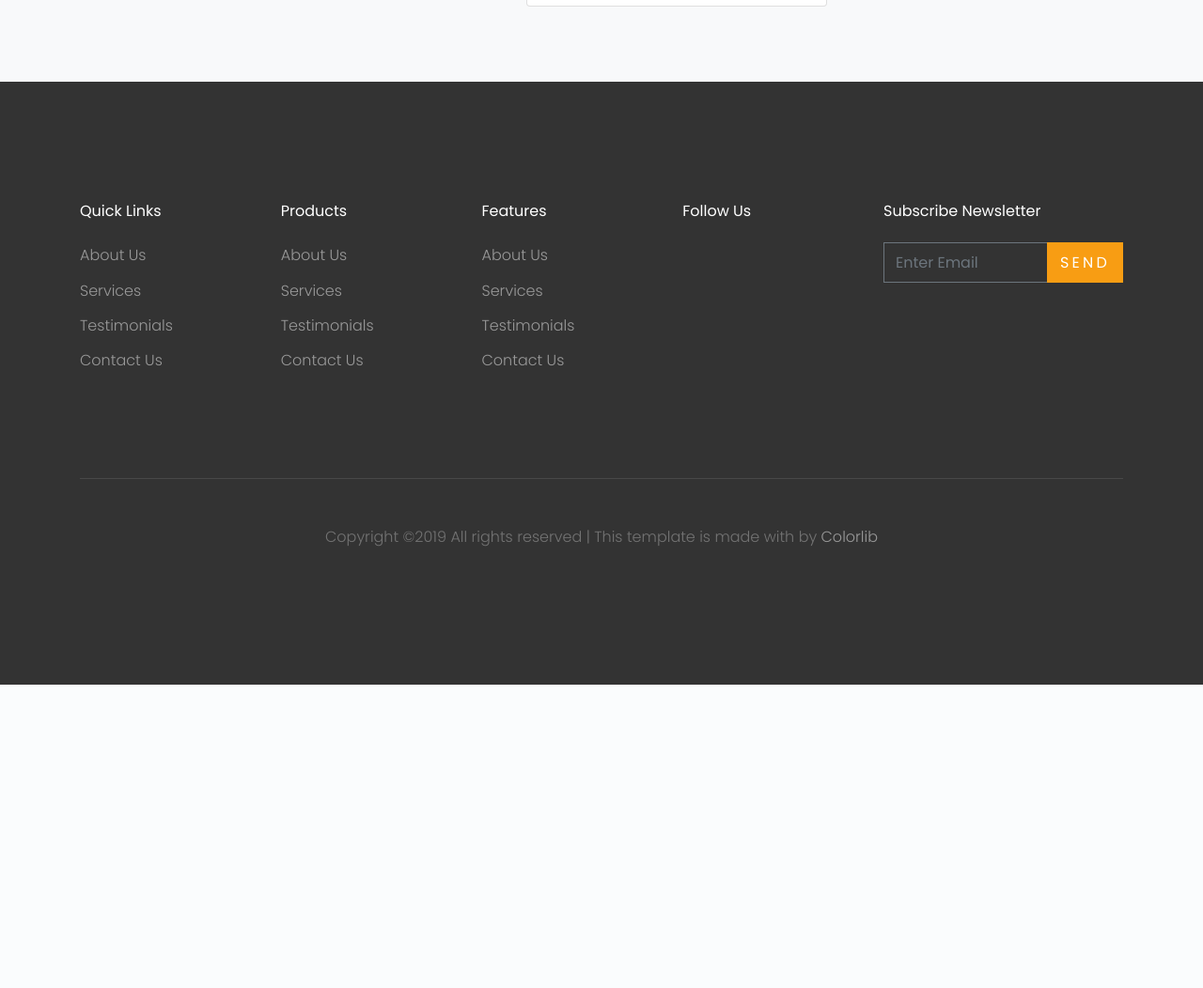
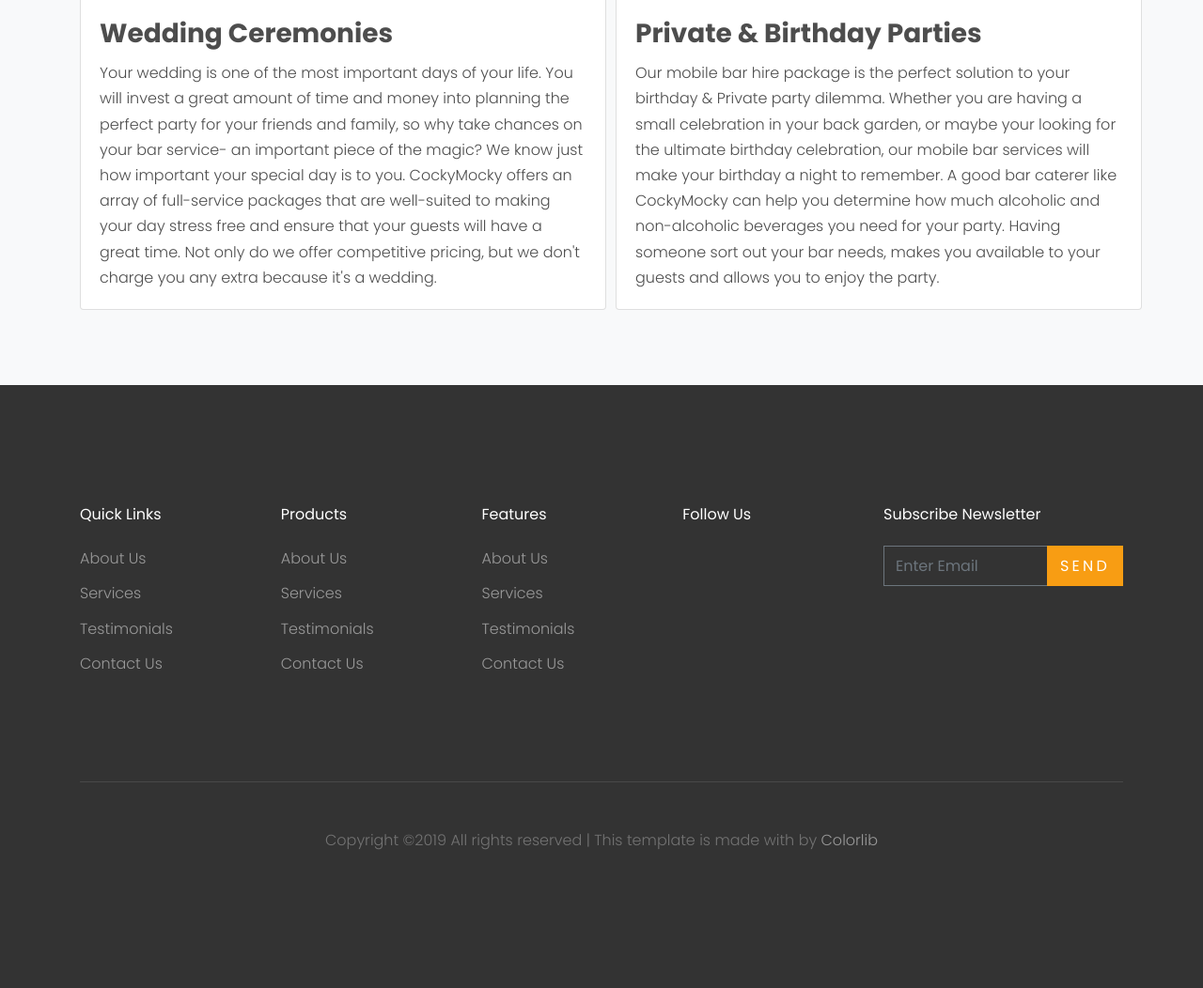
Before and after one commit to vincentmuya/Cocky_Mocky, a Django app: page / in a window 1280 px wide. Shown: the part 2784-3836 px from the top of the page at 94% size. Before the commit the page ends 3513 px from the top, so only its background shows below. Run offline with Django 3.2, Linux system fonts and the light colour scheme; some libraries are stand-ins or nearby versions; some web fonts are replaced.

Commit message:
fixed flex row and col-md conflic issue in cards

```diff
--- a/project/app/templates/index.html
+++ b/project/app/templates/index.html
@@ -140,46 +140,51 @@
             <p class="color-black-opacity-5">We offer exceptional services ranging from:</p>
           </div>
         </div>
+
         <div class="row">
-          <div class="col-md-5">
-            <div class="card" style="width: 20rem;">
-            <img class="card-img-top" src="http://www.liquid-catering.com/uploads/7/8/9/2/7892886/published/king-charles-vodka.jpeg?1540132848" alt="Card image cap">
-            <div class="card-body">
-              <h5 class="card-title">Cocktails</h5>
-              <p class="card-text">Some quick example text to build on the card title and make up the bulk of the card's content.</p>
-            </div>
+  <div class="col-md-6">
+    <div class="card" style="width: 35rem;">
+        <img class="card-img-top" src="/static/img/lit.png" alt=Card image cap height="200px" width="250px">
+      <div class="card-body">
+        <h3 class="card-title"> <strong>Cocktails</strong></h3>
+        <p class="card-text">We strongly believe that your party deserves style & polish. We think your event, regardless of the reason you are celebrating, should come as close as possible to flawless, seamless, smooth, relaxed and fun. It’s not just about mixing drinks and pouring the perfect glass of beer, it’s about becoming an extension of the atmosphere you are creating. We believe that the bar is the hub of the party: information central, the core, the heart, and the pivotal location that almost every single guest will visit at least once during their time at your party. We know that the experience they have at the bar, will be a reflection on you.</p>
+      </div>
+    </div>
+  </div>
+  <div class="col-md-6">
+    <div class="card" style="width: 35rem;">
+        <img class="card-img-top" src="/static/img/lit.png" alt=Card image cap height="200px" width="250px">
+      <div class="card-body">
+        <h3 class="card-title"> <strong>Corporate Events</strong></h3>
+        <p class="card-text">CockyMocky bar service can be customized to provide the perfect bar for your party. We offer a full range of beverage and bartending services designed to make your event a success. We can set up a complete, well-stocked bar for your event and staff it with our professional bartenders. We know that professional event bar service adds polish and the highest level of customer service to your event. Knowing that your bar is in good hands lets you relax and enjoy your event. Our event bar service professionals can assist you in putting together a full bar for any size event, make wine selections to fit any budget.</p>
+      </div>
+    </div>
+  </div>
+  </div>
+<br>
+  <div class="row">
+<div class="col-md-6">
+<div class="card" style="width: 35rem;">
+  <img class="card-img-top" src="/static/img/lit.png" alt=Card image cap height="200px" width="250px">
+<div class="card-body">
+  <h3 class="card-title"> <strong>Wedding Ceremonies</strong></h3>
+  <p class="card-text">Your wedding is one of the most important days of your life. You will invest a great amount of time and money into planning the perfect party for your friends and family, so why take chances on your bar service- an important piece of the magic? We know just how important your special day is to you. CockyMocky offers an array of full-service packages that are well-suited to making your day stress free and ensure that your guests will have a great time. Not only do we offer competitive pricing, but we don't charge you any extra because it's a wedding.</p>
+</div>
+</div>
+</div>
+<div class="col-md-6">
+<div class="card" style="width: 35rem;">
+  <img class="card-img-top" src="/static/img/lit.png" alt=Card image cap height="200px" width="250px">
+<div class="card-body">
+  <h3 class="card-title"> <strong>Private & Birthday Parties</strong></h3>
+  <p class="card-text">Our mobile bar hire package is the perfect solution to your birthday & Private party dilemma. Whether you are having a small celebration in your back garden, or maybe your looking for the ultimate birthday celebration, our mobile bar services will make your birthday a night to remember.
+  A good bar caterer like CockyMocky can help you determine how much alcoholic and non-alcoholic beverages you need for your party. Having someone sort out your bar needs, makes you available to your guests and allows you to enjoy the party.</p>
+
           </div>
-          </div>
+        </div>
+      </div>
+    </div>
 
-          <div class="col-md-5">
-            <div class="card" style="width: 20rem;">
-            <img class="card-img-top" src="http://www.liquid-catering.com/uploads/7/8/9/2/7892886/published/king-charles-vodka.jpeg?1540132848" alt="Card image cap">
-            <div class="card-body">
-              <p class="card-text">Some quick example text to build on the card title and make up the bulk of the card's content.</p>
-            </div>
-          </div>
-          </div>
-
-          <div class="col-md-5">
-            <div class="card" style="width: 20rem;">
-            <img class="card-img-top" src="http://www.liquid-catering.com/uploads/7/8/9/2/7892886/published/king-charles-vodka.jpeg?1540132848" alt="Card image cap">
-            <div class="card-body">
-              <p class="card-text">Some quick example text to build on the card title and make up the bulk of the card's content.</p>
-            </div>
-          </div>
-          </div>
-
-          <div class="col-md-5">
-            <div class="card" style="width: 20rem;">
-            <img class="card-img-top" src="http://www.liquid-catering.com/uploads/7/8/9/2/7892886/published/king-charles-vodka.jpeg?1540132848" alt="Card image cap">
-            <div class="card-body">
-              <h5 class="card-title">Card title</h5>
-              <p class="card-text">Some quick example text to build on the card title and make up the bulk of the card's content.</p>
-            </div>
-          </div>
-          </div>
-
-        </div>
       </div>
     </div>
 
```
